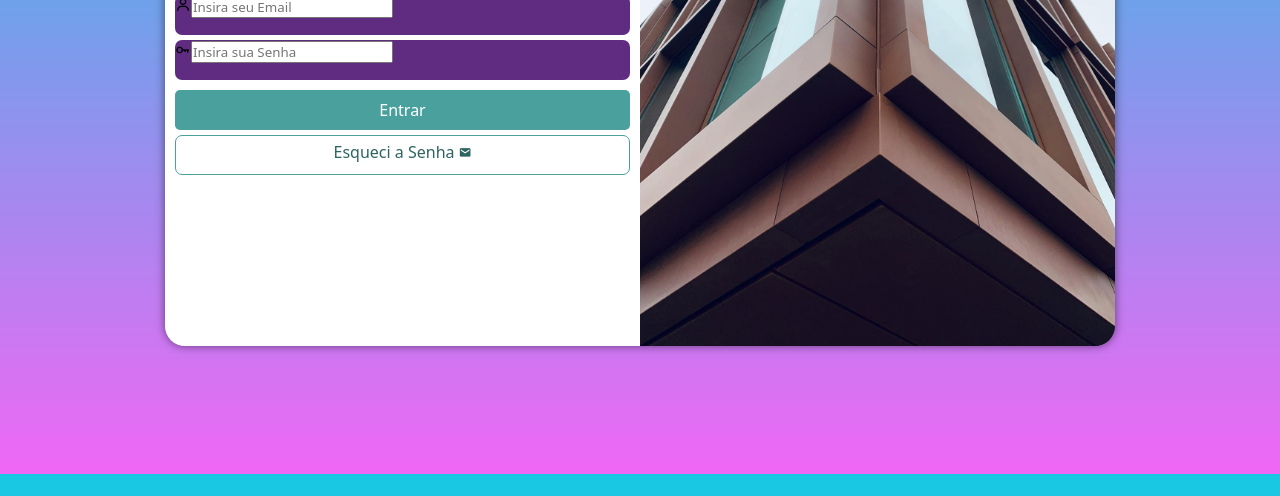
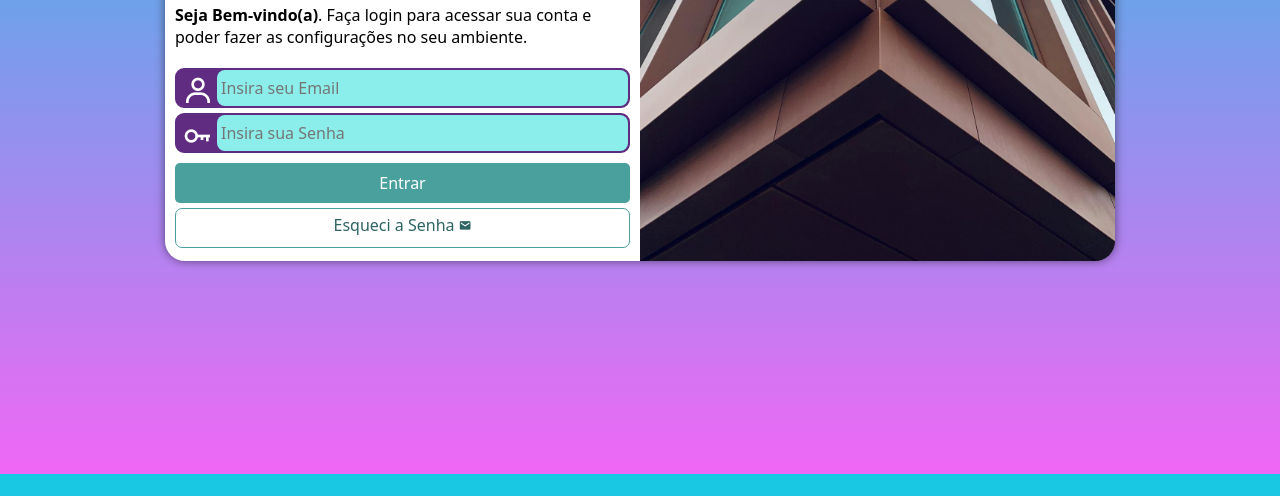
Before and after one commit to GuilhermeNobre06/projeto-login, a plain HTML site: page index.html in a window 1280 px wide. Shown: the part 326-822 px from the top of the page. Drawn offline with nearby package versions, Linux system fonts and the light colour scheme.

Commit message:
media querys e configurações finalizadas

```diff
--- a/estilos/media-query.css
+++ b/estilos/media-query.css
@@ -7,6 +7,7 @@
 
     section#login{
         width: 80vw;
+        height: 290px;
     }
 
     section#login > div#imagem{
@@ -19,6 +20,10 @@
         float: right;
         width: 70%;
     }
+
+    div#formulario > p{
+        margin: 10px 0px;
+    }
 }
 
 @media screen and (min-width: 992px) {
@@ -28,6 +33,7 @@
 
     section#login{
         width: 950px;
+        height: 330px;
     }
 
     section#login > div#imagem{
@@ -46,6 +52,7 @@ div#formulario > h1{
 }
 
 div#formulario > p{
-    font-size: 1.2em;
+    font-size: 1em;
+    margin: 20px 0px;
 }
 }
--- a/estilos/style.css
+++ b/estilos/style.css
@@ -29,13 +29,13 @@ section#login{
     position: absolute;
     top: 50%;
     left: 50%;
-    transform: translate(-50%, -50%);
     overflow: hidden;
     background-color: white;
     width: 250px;
     height: 500px;
     border-radius: 20px;
     box-shadow: 0px 0px 10px rgba(0, 0, 0, 0.514);
+    transform: translate(-50%, -50%);
     transition: width .3s, height .3s;
     transition-timing-function: ease;
 }
@@ -64,15 +64,39 @@ div#formulario > p{
 
 form > div#campo{
     background-color: #5f2c82;
+    border: 2px solid #5f2c82;
     display: block;
     width: 100%;
     height: 40px;
-    border-radius: 7px;
+    border-radius: 9px;
     margin: 5px 0px;
 }
 
 div#campo > label{
     display: none;
+}
+
+div#campo > i{
+    color: white;
+    font-size: 2em;
+    width: 40px;
+    padding: 5px;
+}
+
+div#campo > input{
+    background-color: #8beeeb;
+    font-size: 1em;
+    width: calc(100% - 40px);
+    height: 100%;
+    border: none;
+    border-radius: 8px;
+    padding: 4px;
+    transform: translateY(-11px);
+}
+
+div#campo > input:focus-within{
+    background-color: white;
+    border: none;
 }
 
 form> input[type=submit]{
--- a/index.html
+++ b/index.html
@@ -16,7 +16,7 @@
             </div>
             <div id="formulario">
                 <h1>Login</h1>
-                <p>Seja Bem-vindo(a). Faça login para acessar sua conta e poder fazer as configuraçoes no seu ambiente.</p>
+                <p><strong>Seja Bem-vindo(a)</strong>. Faça login para acessar sua conta e poder fazer as configurações no seu ambiente.</p>
                 <form action="login.php" method="post" autocomplete="on">
                     <div id="campo">
                         <i class='bx bx-user'></i><input type="email" name="email" id="iemail" placeholder="Insira seu Email" autocomplete="email" required maxlength="30">
```
